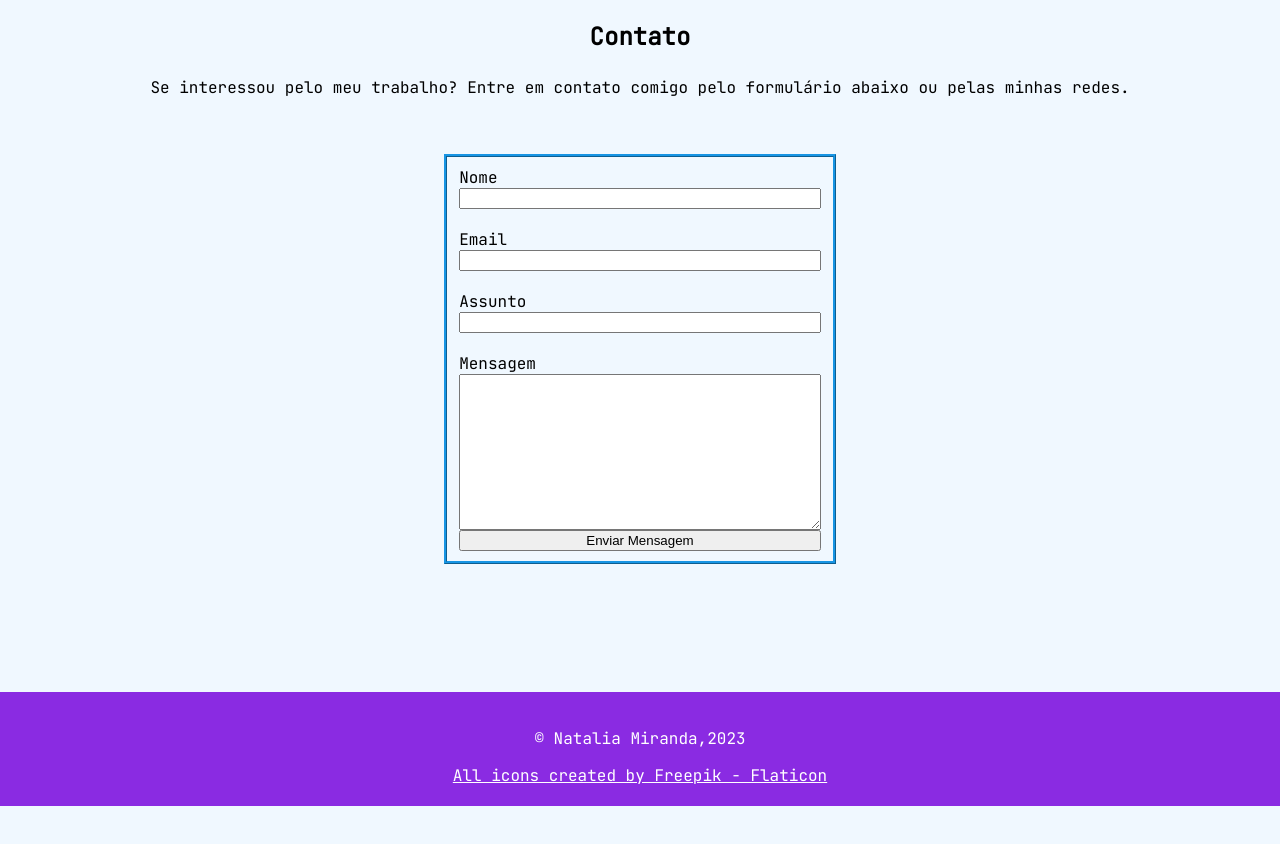
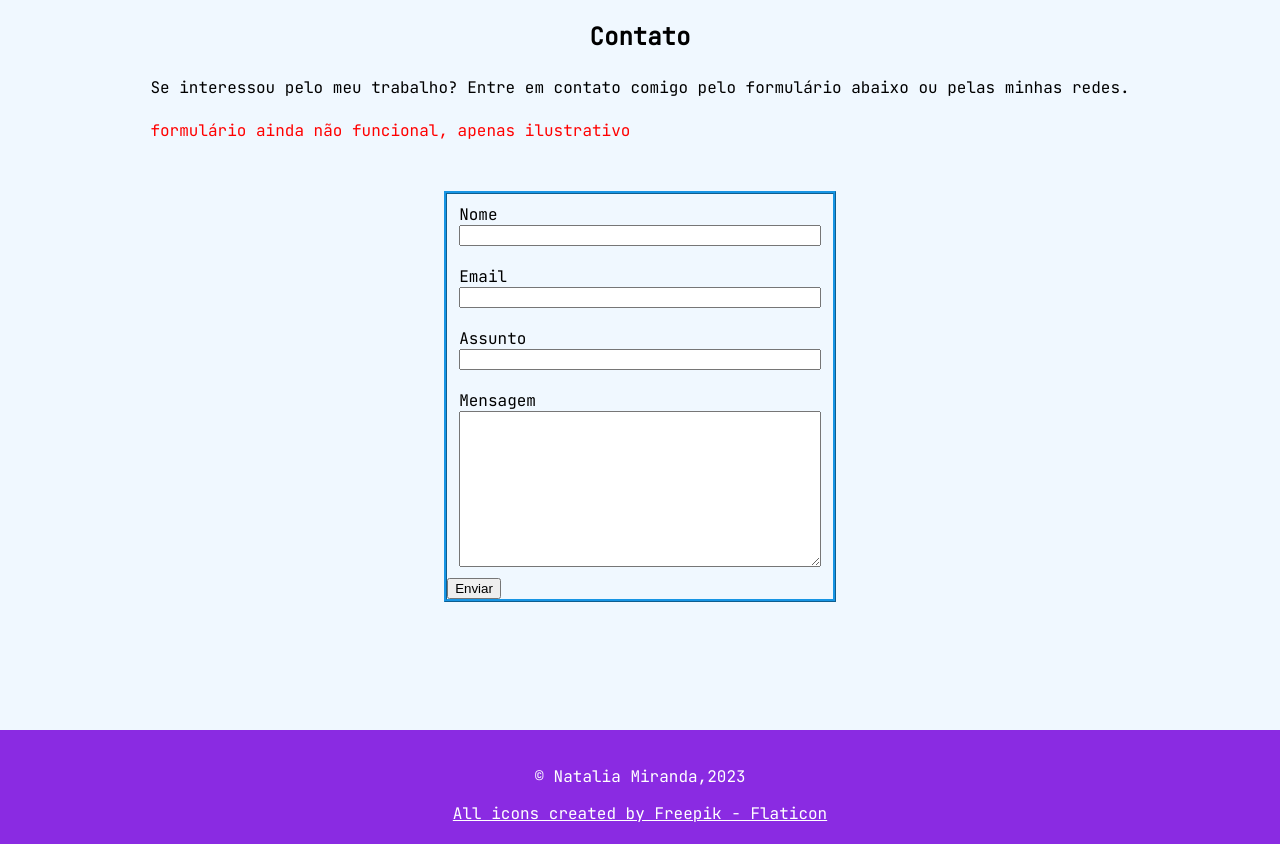
Before and after one commit to LossyR/portfolio, a plain HTML site: page index.html in a window 1280 px wide. Shown: the part 2100-2944 px from the top of the page. Before the commit the page ends 2906 px from the top, so only its background shows below. Drawn offline with Linux system fonts and the light colour scheme.

Commit message:
aviso sobre o form adicionado

```diff
--- a/index.html
+++ b/index.html
@@ -90,6 +90,7 @@
         <section id="contato" class="secaoForm">
         <h2 class="subtitulo">Contato</h2>
         <p class="texto">Se interessou pelo meu trabalho? Entre em contato comigo pelo formulário abaixo ou pelas minhas redes.</p>
+        <span style="color: red;">formulário ainda não funcional, apenas ilustrativo</span>
         <form class="formulario">
         <fieldset class="formulario_campo">
         <label for="nome">Nome</label>
@@ -112,9 +113,10 @@
         <fieldset class="formulario_campo">
         <label for="mensagem">Mensagem</label>
         <textarea name="mensagem" id="mensagem" cols="30" rows="10" required></textarea>
-        <input type="submit" value="Enviar Mensagem" maxlength="300">
         <span class="mensagem-erro"></span>
         </fieldset>
+        <input type="submit" value="Enviar" maxlength="300">
+
         </form>
         </section>
 
```
